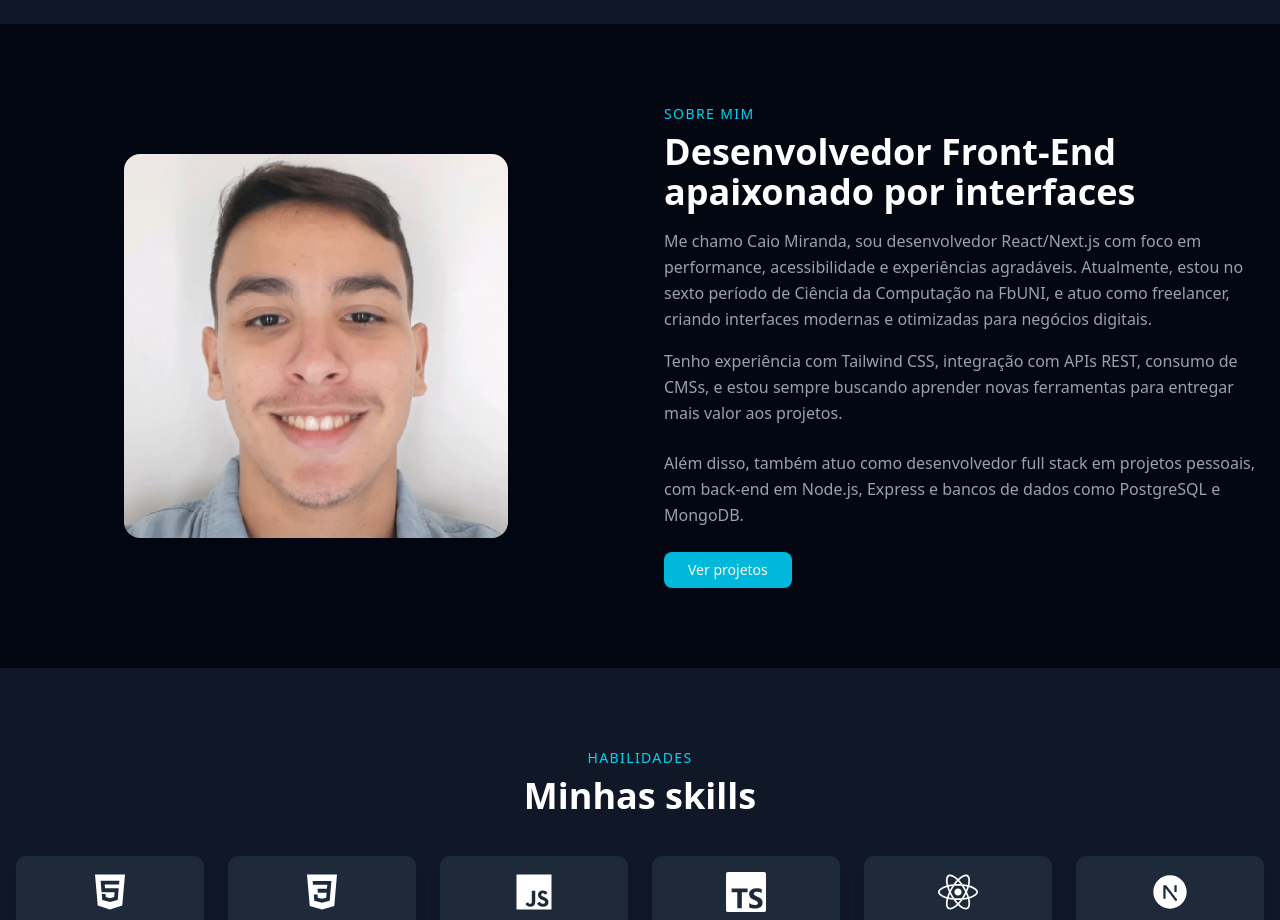
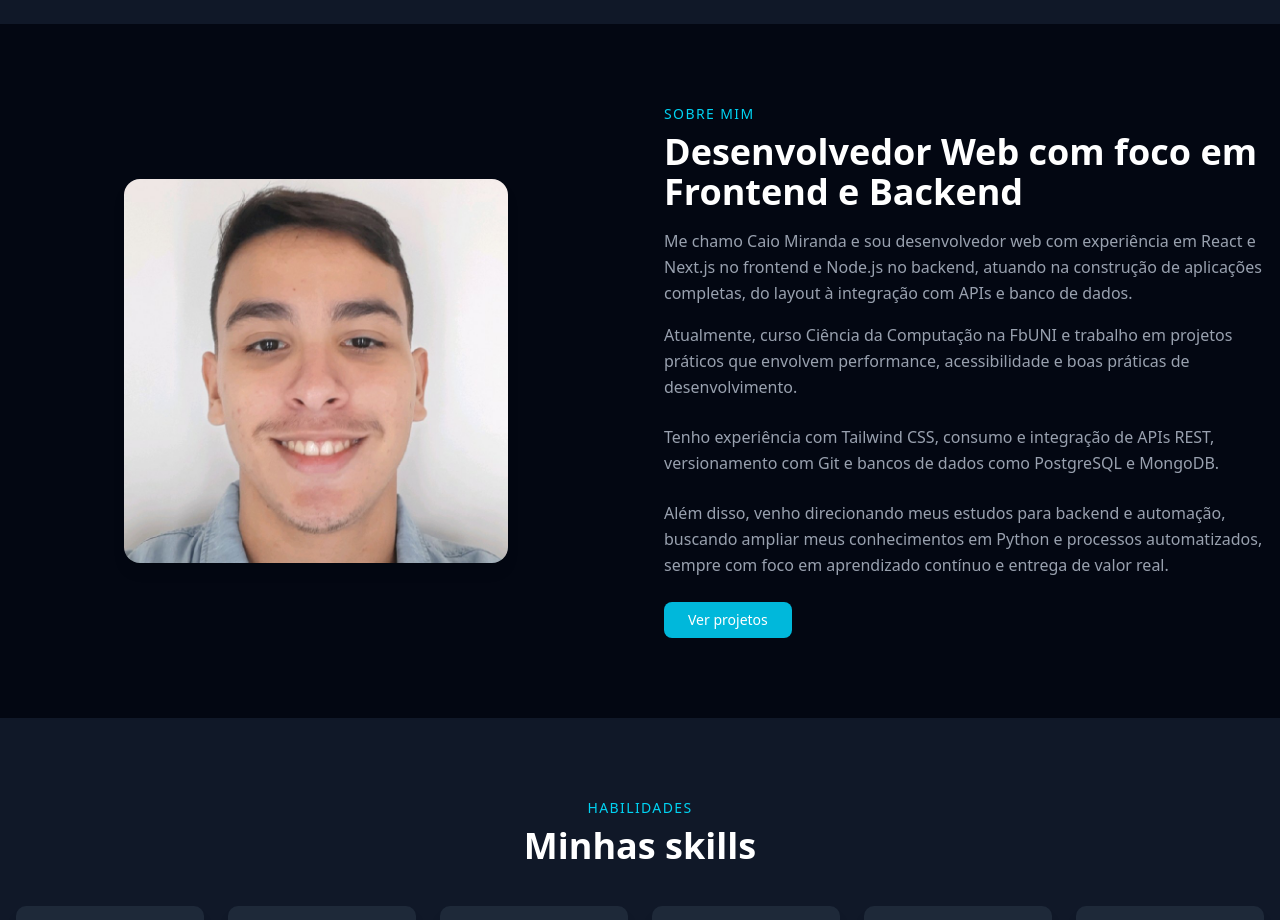
Before and after one commit to CaioMiranda12/portfolio-caio, a Next.js app: page / in a window 1280 px wide. Shown: the part 1780-2700 px from the top of the page. Built offline with nearby package versions, Linux system fonts and the light colour scheme.

Commit message:
feat: update about text

```diff
--- a/src/app/_components/about/index.tsx
+++ b/src/app/_components/about/index.tsx
@@ -36,7 +36,7 @@ export function About() {
             data-aos='fade-up'
             date-aos-delay='100'
           >
-            Desenvolvedor Front-End apaixonado por interfaces
+            Desenvolvedor Web com foco em Frontend e Backend
           </h2>
 
           <p
@@ -44,7 +44,7 @@ export function About() {
             data-aos='fade-up'
             date-aos-delay='300'
           >
-            Me chamo Caio Miranda, sou desenvolvedor React/Next.js com foco em performance, acessibilidade e experiências agradáveis. Atualmente, estou no sexto período de Ciência da Computação na FbUNI, e atuo como freelancer, criando interfaces modernas e otimizadas para negócios digitais.
+            Me chamo Caio Miranda e sou desenvolvedor web com experiência em React e Next.js no frontend e Node.js no backend, atuando na construção de aplicações completas, do layout à integração com APIs e banco de dados.
           </p>
 
           <p
@@ -52,7 +52,7 @@ export function About() {
             data-aos='fade-up'
             date-aos-delay='500'
           >
-            Tenho experiência com Tailwind CSS, integração com APIs REST, consumo de CMSs, e estou sempre buscando aprender novas ferramentas para entregar mais valor aos projetos.
+            Atualmente, curso Ciência da Computação na FbUNI e trabalho em projetos práticos que envolvem performance, acessibilidade e boas práticas de desenvolvimento.
           </p>
 
           <p
@@ -60,8 +60,15 @@ export function About() {
             data-aos='fade-up'
             date-aos-delay='600'
           >
-            Além disso, também atuo como desenvolvedor full stack em projetos pessoais, com back-end em Node.js, Express e bancos de dados como PostgreSQL e MongoDB.
+            Tenho experiência com Tailwind CSS, consumo e integração de APIs REST, versionamento com Git e bancos de dados como PostgreSQL e MongoDB.
+          </p>
 
+          <p
+            className="text-gray-400 leading-relaxed mb-6"
+            data-aos='fade-up'
+            date-aos-delay='700'
+          >
+            Além disso, venho direcionando meus estudos para backend e automação, buscando ampliar meus conhecimentos em Python e processos automatizados, sempre com foco em aprendizado contínuo e entrega de valor real.
           </p>
 
           <Button
```
